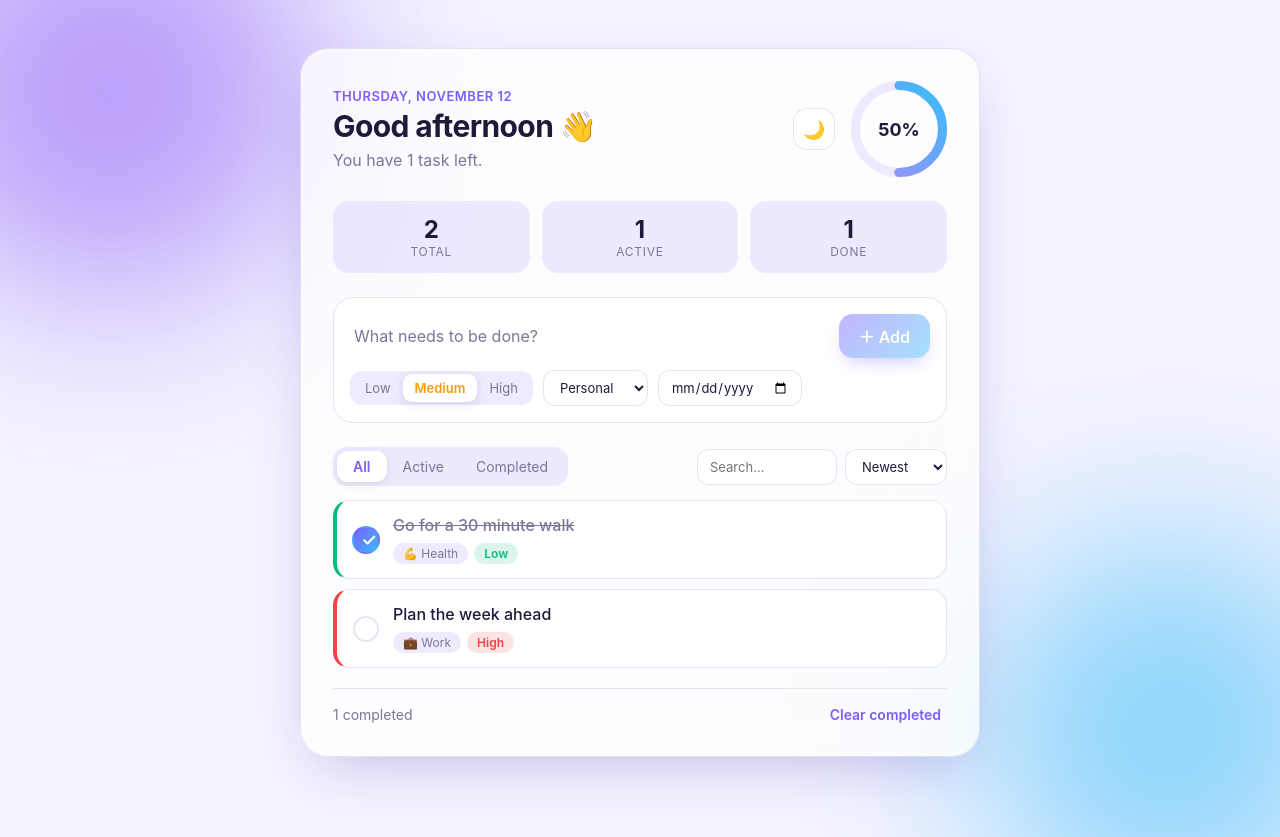
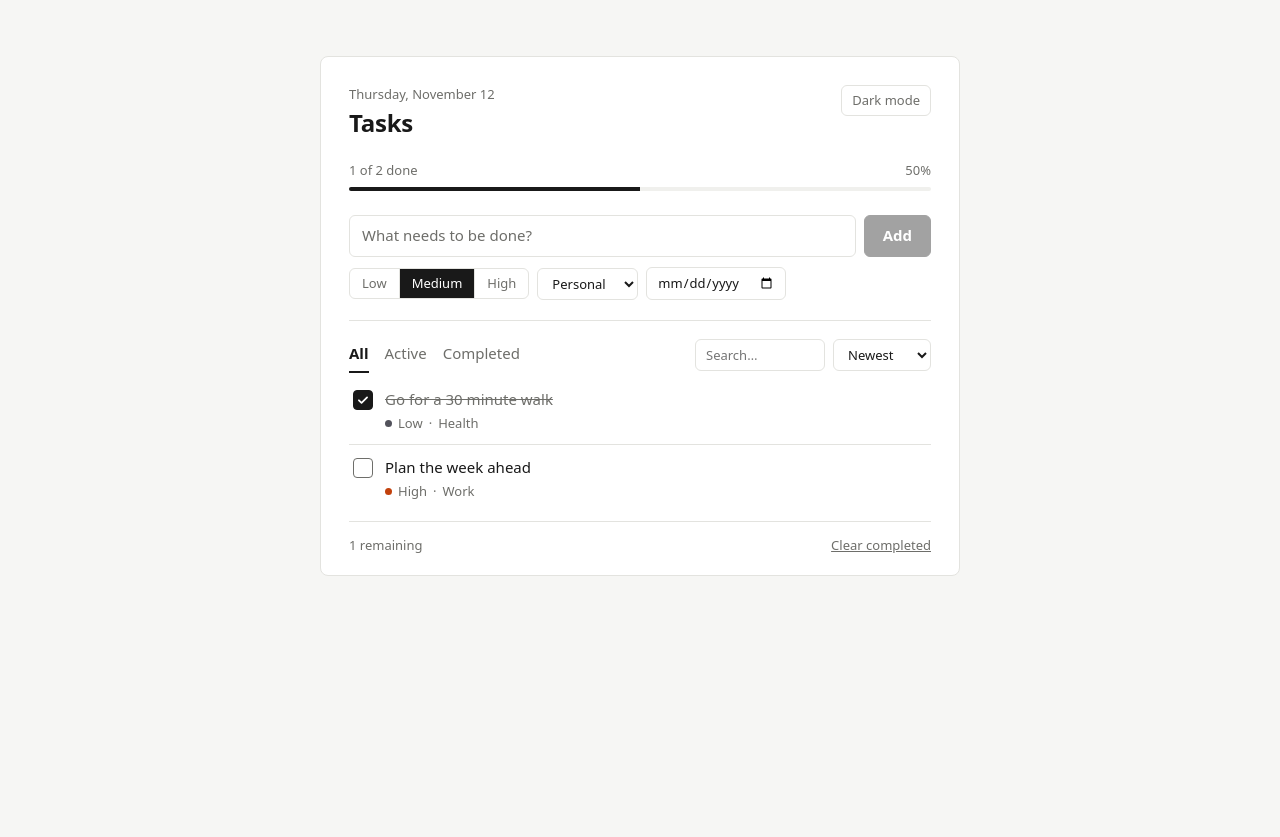
Before and after one commit to nikitha922/todo-app, a React (Vite) app: page / in a window 1280 px wide. After the commit the page ends 800 px from the top, so only its background shows below. Built offline with nearby package versions, Linux system fonts and the light colour scheme.

Commit message:
style: switch to a flat neutral design and drop gradients, blur and emoji

```diff
--- a/src/App.css
+++ b/src/App.css
@@ -1,167 +1,87 @@
 .app {
-  position: relative;
-  min-height: 100vh;
   display: flex;
   justify-content: center;
-  align-items: flex-start;
-  padding: 48px 16px 80px;
-  overflow: hidden;
-}
-
-.blob {
-  position: fixed;
-  border-radius: 50%;
-  filter: blur(90px);
-  opacity: 0.55;
-  z-index: 0;
-  pointer-events: none;
-}
-.blob-1 {
-  width: 420px;
-  height: 420px;
-  background: #8b5cf6;
-  top: -120px;
-  left: -100px;
-}
-.blob-2 {
-  width: 380px;
-  height: 380px;
-  background: #38bdf8;
-  bottom: -120px;
-  right: -80px;
+  padding: 56px 16px 80px;
 }
 
 .card {
-  position: relative;
-  z-index: 1;
   width: 100%;
-  max-width: 680px;
-  background: var(--card);
-  backdrop-filter: blur(24px) saturate(160%);
-  -webkit-backdrop-filter: blur(24px) saturate(160%);
+  max-width: 640px;
+  background: var(--surface);
   border: 1px solid var(--border);
-  border-radius: 28px;
-  box-shadow: var(--shadow);
-  padding: 32px;
-  animation: rise 0.5s ease both;
-}
-
-@keyframes rise {
-  from {
-    opacity: 0;
-    transform: translateY(16px);
-  }
-  to {
-    opacity: 1;
-    transform: none;
-  }
+  border-radius: 8px;
+  padding: 28px 28px 20px;
 }
 
 .header {
   display: flex;
   justify-content: space-between;
-  align-items: center;
-  gap: 16px;
-}
-.header-right {
-  display: flex;
-  align-items: center;
+  align-items: flex-start;
   gap: 16px;
 }
 .eyebrow {
-  margin: 0 0 4px;
+  margin: 0 0 2px;
   font-size: 13px;
-  font-weight: 600;
-  letter-spacing: 0.04em;
-  text-transform: uppercase;
-  color: var(--accent);
+  color: var(--muted);
 }
 h1 {
   margin: 0;
-  font-size: 30px;
-  letter-spacing: -0.02em;
+  font-size: 24px;
+  font-weight: 650;
+  letter-spacing: -0.01em;
 }
-.subtitle {
-  margin: 6px 0 0;
+.theme-toggle {
+  border: 1px solid var(--border);
+  background: transparent;
+  border-radius: 6px;
+  padding: 5px 10px;
+  font-size: 13px;
   color: var(--muted);
 }
-
-.theme-toggle {
-  width: 42px;
-  height: 42px;
-  border-radius: 14px;
-  border: 1px solid var(--border);
-  background: var(--card-solid);
-  font-size: 18px;
-  transition: transform 0.2s ease;
-}
 .theme-toggle:hover {
-  transform: rotate(18deg) scale(1.08);
+  background: var(--hover);
+  color: var(--text);
 }
 
-.ring {
-  position: relative;
-  flex-shrink: 0;
+.progress {
+  margin: 20px 0 24px;
 }
-.ring-track {
-  stroke: var(--accent-soft);
+.progress-text {
+  display: flex;
+  justify-content: space-between;
+  font-size: 13px;
+  color: var(--muted);
+  margin-bottom: 8px;
 }
-.ring-value {
-  transition: stroke-dashoffset 0.6s cubic-bezier(0.4, 0, 0.2, 1);
+.progress-track {
+  height: 4px;
+  background: var(--hover);
+  border-radius: 2px;
+  overflow: hidden;
 }
-.ring-label {
-  position: absolute;
-  inset: 0;
-  display: grid;
-  place-items: center;
-  font-weight: 700;
-  font-size: 18px;
-}
-
-.stats {
-  display: grid;
-  grid-template-columns: repeat(3, 1fr);
-  gap: 12px;
-  margin: 24px 0;
-}
-.stat {
-  background: var(--accent-soft);
-  border-radius: 16px;
-  padding: 14px;
-  display: flex;
-  flex-direction: column;
-  align-items: center;
-}
-.stat strong {
-  font-size: 24px;
-}
-.stat span {
-  font-size: 12px;
-  color: var(--muted);
-  text-transform: uppercase;
-  letter-spacing: 0.06em;
+.progress-fill {
+  height: 100%;
+  background: var(--ink);
+  transition: width 0.25s ease;
 }
 
 .form {
   display: flex;
   flex-direction: column;
-  gap: 12px;
-  padding: 16px;
-  background: var(--card-solid);
-  border: 1px solid var(--border);
-  border-radius: 20px;
+  gap: 10px;
+  padding-bottom: 20px;
+  border-bottom: 1px solid var(--border);
 }
 .form-main {
   display: flex;
-  gap: 10px;
+  gap: 8px;
 }
 .form-input {
   flex: 1;
-  border: none;
-  outline: none;
-  background: transparent;
-  font-size: 16px;
-  padding: 8px 4px;
+  border: 1px solid var(--border);
+  border-radius: 6px;
+  background: var(--surface);
+  padding: 9px 12px;
 }
 .form-input::placeholder {
   color: var(--muted);
@@ -169,73 +89,59 @@ h1 {
 .form-options {
   display: flex;
   flex-wrap: wrap;
-  gap: 10px;
+  gap: 8px;
   align-items: center;
 }
 
 .btn-primary {
-  border: none;
-  border-radius: 14px;
-  padding: 10px 20px;
+  border: 1px solid var(--ink);
+  border-radius: 6px;
+  background: var(--ink);
+  color: var(--on-ink);
+  padding: 9px 18px;
   font-weight: 600;
-  color: #fff;
-  background: linear-gradient(135deg, var(--accent), var(--accent-2));
-  box-shadow: 0 8px 20px -8px var(--accent);
-  transition: transform 0.15s ease, opacity 0.2s ease;
 }
 .btn-primary:hover:not(:disabled) {
-  transform: translateY(-1px);
+  opacity: 0.88;
 }
 .btn-primary:disabled {
-  opacity: 0.45;
+  opacity: 0.4;
   cursor: not-allowed;
 }
 
 .segmented {
   display: inline-flex;
-  background: var(--accent-soft);
-  border-radius: 12px;
-  padding: 3px;
+  border: 1px solid var(--border);
+  border-radius: 6px;
+  overflow: hidden;
 }
 .seg {
   border: none;
+  border-right: 1px solid var(--border);
   background: transparent;
-  border-radius: 9px;
-  padding: 6px 12px;
+  padding: 5px 12px;
   font-size: 13px;
   text-transform: capitalize;
   color: var(--muted);
-  transition: all 0.2s ease;
+}
+.seg:last-child {
+  border-right: none;
+}
+.seg:hover {
+  background: var(--hover);
 }
 .seg.active {
-  background: var(--card-solid);
-  color: var(--text);
-  font-weight: 600;
-  box-shadow: 0 2px 8px rgba(0, 0, 0, 0.12);
-}
-.seg-high.active {
-  color: var(--high);
-}
-.seg-medium.active {
-  color: var(--medium);
-}
-.seg-low.active {
-  color: var(--low);
+  background: var(--ink);
+  color: var(--on-ink);
 }
 
 .select,
 .search {
   border: 1px solid var(--border);
-  background: var(--card-solid);
-  border-radius: 12px;
-  padding: 8px 12px;
+  background: var(--surface);
+  border-radius: 6px;
+  padding: 5px 10px;
   font-size: 13px;
-  outline: none;
-  transition: border-color 0.2s ease;
-}
-.select:focus,
-.search:focus {
-  border-color: var(--accent);
 }
 
 .toolbar {
@@ -244,237 +150,185 @@ h1 {
   align-items: center;
   flex-wrap: wrap;
   gap: 12px;
-  margin: 24px 0 14px;
+  margin: 16px 0 4px;
 }
 .toolbar-right {
   display: flex;
   gap: 8px;
 }
 .search {
-  width: 140px;
+  width: 130px;
 }
 .tabs {
-  display: inline-flex;
-  background: var(--accent-soft);
-  border-radius: 14px;
-  padding: 4px;
+  display: flex;
+  gap: 16px;
 }
 .tab {
   border: none;
+  border-bottom: 2px solid transparent;
   background: transparent;
-  padding: 7px 16px;
-  border-radius: 11px;
-  font-size: 14px;
+  padding: 6px 0;
   color: var(--muted);
-  transition: all 0.2s ease;
+}
+.tab:hover {
+  color: var(--text);
 }
 .tab.active {
-  background: var(--card-solid);
-  color: var(--accent);
+  color: var(--text);
   font-weight: 600;
-  box-shadow: 0 2px 8px rgba(0, 0, 0, 0.1);
+  border-bottom-color: var(--ink);
 }
 
 .list {
   list-style: none;
   margin: 0;
   padding: 0;
-  display: flex;
-  flex-direction: column;
-  gap: 10px;
 }
 
 .item {
   display: flex;
-  align-items: center;
-  gap: 14px;
-  padding: 14px 16px;
-  background: var(--card-solid);
-  border: 1px solid var(--border);
-  border-left: 4px solid var(--medium);
-  border-radius: 16px;
-  animation: pop 0.3s ease both;
-  transition: transform 0.2s ease, box-shadow 0.2s ease;
+  align-items: flex-start;
+  gap: 12px;
+  padding: 12px 4px;
+  border-bottom: 1px solid var(--border);
 }
-.item:hover {
-  transform: translateY(-2px);
-  box-shadow: 0 10px 24px -14px rgba(80, 60, 180, 0.5);
-}
-.item.priority-high {
-  border-left-color: var(--high);
-}
-.item.priority-medium {
-  border-left-color: var(--medium);
-}
-.item.priority-low {
-  border-left-color: var(--low);
-}
-
-@keyframes pop {
-  from {
-    opacity: 0;
-    transform: scale(0.96) translateY(6px);
-  }
-  to {
-    opacity: 1;
-    transform: none;
-  }
+.item:last-child {
+  border-bottom: none;
 }
 
 .check {
   flex-shrink: 0;
-  width: 26px;
-  height: 26px;
-  border-radius: 50%;
-  border: 2px solid var(--border);
+  width: 20px;
+  height: 20px;
+  margin-top: 1px;
+  border-radius: 4px;
+  border: 1.5px solid var(--muted);
   background: transparent;
   display: grid;
   place-items: center;
   color: transparent;
-  transition: all 0.25s ease;
+  padding: 0;
 }
 .check:hover {
-  border-color: var(--accent);
+  border-color: var(--ink);
 }
 .check.checked {
-  background: linear-gradient(135deg, var(--accent), var(--accent-2));
-  border-color: transparent;
-  color: #fff;
-  transform: scale(1.08);
+  background: var(--ink);
+  border-color: var(--ink);
+  color: var(--on-ink);
 }
 
 .item-body {
   flex: 1;
   min-width: 0;
-  display: flex;
-  flex-direction: column;
-  gap: 8px;
 }
 .item-text {
-  font-weight: 500;
+  display: block;
   word-break: break-word;
-  transition: color 0.2s ease;
 }
 .item.done .item-text {
   text-decoration: line-through;
   color: var(--muted);
 }
-.item.done {
-  opacity: 0.75;
-}
 .edit-input {
+  width: 100%;
   border: none;
-  border-bottom: 2px solid var(--accent);
+  border-bottom: 1px solid var(--ink);
   background: transparent;
+  padding: 0 0 2px;
   outline: none;
-  padding: 2px 0;
-  width: 100%;
 }
 
-.chips {
+.meta {
   display: flex;
   flex-wrap: wrap;
+  align-items: center;
   gap: 6px;
-}
-.chip {
-  font-size: 12px;
-  padding: 3px 10px;
-  border-radius: 999px;
-  background: var(--accent-soft);
+  margin-top: 3px;
+  font-size: 13px;
   color: var(--muted);
 }
-.chip-priority {
+.dot {
+  width: 7px;
+  height: 7px;
+  border-radius: 50%;
+  display: inline-block;
+}
+.dot-high {
+  background: var(--high);
+}
+.dot-medium {
+  background: var(--medium);
+}
+.dot-low {
+  background: var(--low);
+}
+.priority-label {
   text-transform: capitalize;
-  font-weight: 600;
 }
-.chip-high {
-  background: rgba(239, 68, 68, 0.14);
-  color: var(--high);
-}
-.chip-medium {
-  background: rgba(245, 158, 11, 0.16);
-  color: var(--medium);
-}
-.chip-low {
-  background: rgba(16, 185, 129, 0.15);
-  color: var(--low);
-}
-.chip-due.overdue {
-  background: rgba(239, 68, 68, 0.14);
+.overdue {
   color: var(--high);
   font-weight: 600;
 }
 
 .item-actions {
   display: flex;
-  gap: 4px;
+  gap: 2px;
   opacity: 0;
-  transition: opacity 0.2s ease;
 }
 .item:hover .item-actions,
 .item:focus-within .item-actions {
   opacity: 1;
 }
-.icon-btn {
-  width: 32px;
-  height: 32px;
+.text-btn {
   border: none;
-  border-radius: 10px;
   background: transparent;
+  border-radius: 4px;
+  padding: 3px 8px;
+  font-size: 13px;
   color: var(--muted);
-  transition: all 0.2s ease;
 }
-.icon-btn:hover {
-  background: var(--accent-soft);
-  color: var(--accent);
+.text-btn:hover {
+  background: var(--hover);
+  color: var(--text);
 }
-.icon-btn.danger:hover {
-  background: rgba(239, 68, 68, 0.14);
+.text-btn.danger:hover {
   color: var(--high);
 }
 
 .empty {
+  padding: 40px 0;
   text-align: center;
-  padding: 40px 0;
   color: var(--muted);
-}
-.empty-icon {
-  font-size: 44px;
-  margin-bottom: 8px;
 }
 
 .footer {
   display: flex;
   justify-content: space-between;
   align-items: center;
-  margin-top: 20px;
-  padding-top: 16px;
+  margin-top: 8px;
+  padding-top: 14px;
   border-top: 1px solid var(--border);
-  font-size: 14px;
+  font-size: 13px;
   color: var(--muted);
 }
 .link-btn {
   border: none;
   background: none;
-  color: var(--accent);
-  font-weight: 600;
+  padding: 0;
+  color: var(--muted);
+  text-decoration: underline;
 }
 .link-btn:hover {
-  text-decoration: underline;
+  color: var(--text);
 }
 
 @media (max-width: 560px) {
+  .app {
+    padding-top: 24px;
+  }
   .card {
-    padding: 22px 18px;
-    border-radius: 22px;
-  }
-  .header {
-    flex-direction: column-reverse;
-    align-items: flex-start;
-  }
-  .header-right {
-    width: 100%;
-    justify-content: space-between;
+    padding: 20px 16px 16px;
   }
   .item-actions {
     opacity: 1;
--- a/src/App.tsx
+++ b/src/App.tsx
@@ -1,5 +1,4 @@
 import { useEffect, useMemo, useState } from 'react'
-import { ProgressRing } from './components/ProgressRing'
 import { TodoForm } from './components/TodoForm'
 import { TodoItem } from './components/TodoItem'
 import { useLocalStorage } from './useLocalStorage'
@@ -36,13 +35,6 @@ const SEED: Todo[] = [
     createdAt: 2,
   },
 ]
-
-function greeting() {
-  const h = new Date().getHours()
-  if (h < 12) return 'Good morning'
-  if (h < 18) return 'Good afternoon'
-  return 'Good evening'
-}
 
 export default function App() {
   const [todos, setTodos] = useLocalStorage<Todo[]>('todos', SEED)
@@ -114,47 +106,32 @@ export default function App() {
 
   return (
     <div className="app">
-      <div className="blob blob-1" />
-      <div className="blob blob-2" />
-
       <main className="card">
         <header className="header">
           <div>
             <p className="eyebrow">{today}</p>
-            <h1>{greeting()} 👋</h1>
-            <p className="subtitle">
-              {active === 0
-                ? total === 0
-                  ? 'Add your first task to get started.'
-                  : 'All done. Enjoy the free time!'
-                : `You have ${active} task${active === 1 ? '' : 's'} left.`}
-            </p>
+            <h1>Tasks</h1>
           </div>
-          <div className="header-right">
-            <button
-              className="theme-toggle"
-              onClick={() => setDark(!dark)}
-              aria-label="Toggle dark mode"
-              title="Toggle dark mode"
-            >
-              {dark ? '☀️' : '🌙'}
-            </button>
-            <ProgressRing percent={percent} />
-          </div>
+          <button className="theme-toggle" onClick={() => setDark(!dark)}>
+            {dark ? 'Light mode' : 'Dark mode'}
+          </button>
         </header>
 
-        <section className="stats">
-          <div className="stat">
-            <strong>{total}</strong>
-            <span>Total</span>
+        <section className="progress">
+          <div className="progress-text">
+            <span>
+              {completed} of {total} done
+            </span>
+            <span>{percent}%</span>
           </div>
-          <div className="stat">
-            <strong>{active}</strong>
-            <span>Active</span>
-          </div>
-          <div className="stat">
-            <strong>{completed}</strong>
-            <span>Done</span>
+          <div
+            className="progress-track"
+            role="progressbar"
+            aria-valuenow={percent}
+            aria-valuemin={0}
+            aria-valuemax={100}
+          >
+            <div className="progress-fill" style={{ width: `${percent}%` }} />
           </div>
         </section>
 
@@ -197,10 +174,7 @@ export default function App() {
         </section>
 
         {visible.length === 0 ? (
-          <div className="empty">
-            <div className="empty-icon">{total === 0 ? '📝' : '🔍'}</div>
-            <p>{total === 0 ? 'Nothing here yet' : 'No tasks match your view'}</p>
-          </div>
+          <div className="empty">{total === 0 ? 'No tasks yet. Add one above.' : 'No tasks match this view.'}</div>
         ) : (
           <ul className="list">
             {visible.map((todo) => (
@@ -211,9 +185,7 @@ export default function App() {
 
         {completed > 0 && (
           <footer className="footer">
-            <span>
-              {completed} completed
-            </span>
+            <span>{active} remaining</span>
             <button className="link-btn" onClick={clearCompleted}>
               Clear completed
             </button>
--- a/src/components/ProgressRing.tsx
+++ /dev/null
@@ -1,39 +0,0 @@
-interface Props {
-  percent: number
-  size?: number
-  stroke?: number
-}
-
-export function ProgressRing({ percent, size = 96, stroke = 9 }: Props) {
-  const radius = (size - stroke) / 2
-  const circumference = 2 * Math.PI * radius
-  const offset = circumference - (percent / 100) * circumference
-
-  return (
-    <div className="ring" style={{ width: size, height: size }}>
-      <svg width={size} height={size}>
-        <defs>
-          <linearGradient id="ringGradient" x1="0" y1="0" x2="1" y2="1">
-            <stop offset="0%" stopColor="#a78bfa" />
-            <stop offset="100%" stopColor="#38bdf8" />
-          </linearGradient>
-        </defs>
-        <circle className="ring-track" cx={size / 2} cy={size / 2} r={radius} strokeWidth={stroke} fill="none" />
-        <circle
-          className="ring-value"
-          cx={size / 2}
-          cy={size / 2}
-          r={radius}
-          strokeWidth={stroke}
-          fill="none"
-          stroke="url(#ringGradient)"
-          strokeLinecap="round"
-          strokeDasharray={circumference}
-          strokeDashoffset={offset}
-          transform={`rotate(-90 ${size / 2} ${size / 2})`}
-        />
-      </svg>
-      <span className="ring-label">{percent}%</span>
-    </div>
-  )
-}
--- a/src/components/TodoForm.tsx
+++ b/src/components/TodoForm.tsx
@@ -31,7 +31,7 @@ export function TodoForm({ onAdd }: Props) {
           aria-label="New task"
         />
         <button className="btn-primary" type="submit" disabled={!text.trim()}>
-          <span aria-hidden>＋</span> Add
+          Add
         </button>
       </div>
       <div className="form-options">
--- a/src/components/TodoItem.tsx
+++ b/src/components/TodoItem.tsx
@@ -6,14 +6,6 @@ interface Props {
   onToggle: (id: string) => void
   onDelete: (id: string) => void
   onEdit: (id: string, text: string) => void
-}
-
-const CATEGORY_ICONS: Record<Todo['category'], string> = {
-  Personal: '🏠',
-  Work: '💼',
-  Health: '💪',
-  Learning: '📚',
-  Shopping: '🛒',
 }
 
 function dueLabel(due: string, completed: boolean) {
@@ -51,13 +43,13 @@ export function TodoItem({ todo, onToggle, onDelete, onEdit }: Props) {
   const due = todo.dueDate ? dueLabel(todo.dueDate, todo.completed) : null
 
   return (
-    <li className={`item priority-${todo.priority} ${todo.completed ? 'done' : ''}`}>
+    <li className={`item ${todo.completed ? 'done' : ''}`}>
       <button
         className={`check ${todo.completed ? 'checked' : ''}`}
         onClick={() => onToggle(todo.id)}
         aria-label={todo.completed ? 'Mark as active' : 'Mark as completed'}
       >
-        <svg viewBox="0 0 24 24" width="16" height="16">
+        <svg viewBox="0 0 24 24" width="14" height="14">
           <path d="M5 12.5l4.5 4.5L19 7.5" fill="none" stroke="currentColor" strokeWidth="3" strokeLinecap="round" strokeLinejoin="round" />
         </svg>
       </button>
@@ -79,30 +71,33 @@ export function TodoItem({ todo, onToggle, onDelete, onEdit }: Props) {
             }}
           />
         ) : (
-          <span className="item-text" onDoubleClick={() => setEditing(true)} title="Double-click to edit">
+          <span className="item-text" onDoubleClick={() => setEditing(true)}>
             {todo.text}
           </span>
         )}
-        <div className="chips">
-          <span className="chip chip-category">
-            {CATEGORY_ICONS[todo.category]} {todo.category}
-          </span>
-          <span className={`chip chip-priority chip-${todo.priority}`}>{todo.priority}</span>
+        <div className="meta">
+          <span className={`dot dot-${todo.priority}`} aria-hidden />
+          <span className="priority-label">{todo.priority}</span>
+          <span aria-hidden>·</span>
+          <span>{todo.category}</span>
           {due && (
-            <span className={`chip chip-due ${due.overdue ? 'overdue' : ''}`}>
-              📅 {due.label}
-              {due.overdue ? ' · overdue' : ''}
-            </span>
+            <>
+              <span aria-hidden>·</span>
+              <span className={due.overdue ? 'overdue' : ''}>
+                {due.label}
+                {due.overdue ? ' (overdue)' : ''}
+              </span>
+            </>
           )}
         </div>
       </div>
 
       <div className="item-actions">
-        <button className="icon-btn" onClick={() => setEditing(true)} aria-label="Edit task">
-          ✎
+        <button className="text-btn" onClick={() => setEditing(true)}>
+          Edit
         </button>
-        <button className="icon-btn danger" onClick={() => onDelete(todo.id)} aria-label="Delete task">
-          ✕
+        <button className="text-btn danger" onClick={() => onDelete(todo.id)}>
+          Delete
         </button>
       </div>
     </li>
--- a/src/index.css
+++ b/src/index.css
@@ -1,48 +1,45 @@
 :root {
-  --bg: #f4f3ff;
-  --card: rgba(255, 255, 255, 0.78);
-  --card-solid: #ffffff;
-  --text: #1e1b3a;
-  --muted: #7a7799;
-  --border: rgba(120, 110, 180, 0.18);
-  --accent: #7c5cff;
-  --accent-2: #38bdf8;
-  --accent-soft: rgba(124, 92, 255, 0.12);
-  --shadow: 0 20px 60px -20px rgba(80, 60, 180, 0.35);
-  --high: #ef4444;
-  --medium: #f59e0b;
-  --low: #10b981;
-  font-family: 'Inter', system-ui, -apple-system, 'Segoe UI', Roboto, sans-serif;
+  --bg: #f6f6f4;
+  --surface: #ffffff;
+  --text: #191919;
+  --muted: #6e6e6a;
+  --border: #e3e3df;
+  --hover: #f0f0ed;
+  --ink: #191919;
+  --on-ink: #ffffff;
+  --focus: #2563eb;
+  --high: #c2410c;
+  --medium: #a16207;
+  --low: #52525b;
+  font-family: system-ui, -apple-system, 'Segoe UI', Roboto, sans-serif;
+  font-size: 15px;
+  line-height: 1.45;
   color: var(--text);
 }
 
 :root[data-theme='dark'] {
-  --bg: #0e0c1f;
-  --card: rgba(26, 23, 54, 0.72);
-  --card-solid: #1a1736;
-  --text: #ecebff;
-  --muted: #9a97bd;
-  --border: rgba(160, 150, 255, 0.16);
-  --accent: #9b82ff;
-  --accent-soft: rgba(155, 130, 255, 0.16);
-  --shadow: 0 20px 60px -20px rgba(0, 0, 0, 0.7);
+  --bg: #121212;
+  --surface: #1a1a1a;
+  --text: #ececea;
+  --muted: #9a9a95;
+  --border: #2c2c2a;
+  --hover: #232322;
+  --ink: #ececea;
+  --on-ink: #121212;
+  --focus: #6b9bff;
+  --high: #fb923c;
+  --medium: #facc15;
+  --low: #a1a1aa;
 }
 
 * {
   box-sizing: border-box;
 }
 
-html,
-body,
-#root {
-  min-height: 100%;
-}
-
 body {
   margin: 0;
   background: var(--bg);
   color: var(--text);
-  transition: background 0.3s ease, color 0.3s ease;
 }
 
 button,
@@ -55,3 +52,8 @@ select {
 button {
   cursor: pointer;
 }
+
+:focus-visible {
+  outline: 2px solid var(--focus);
+  outline-offset: 2px;
+}
```
